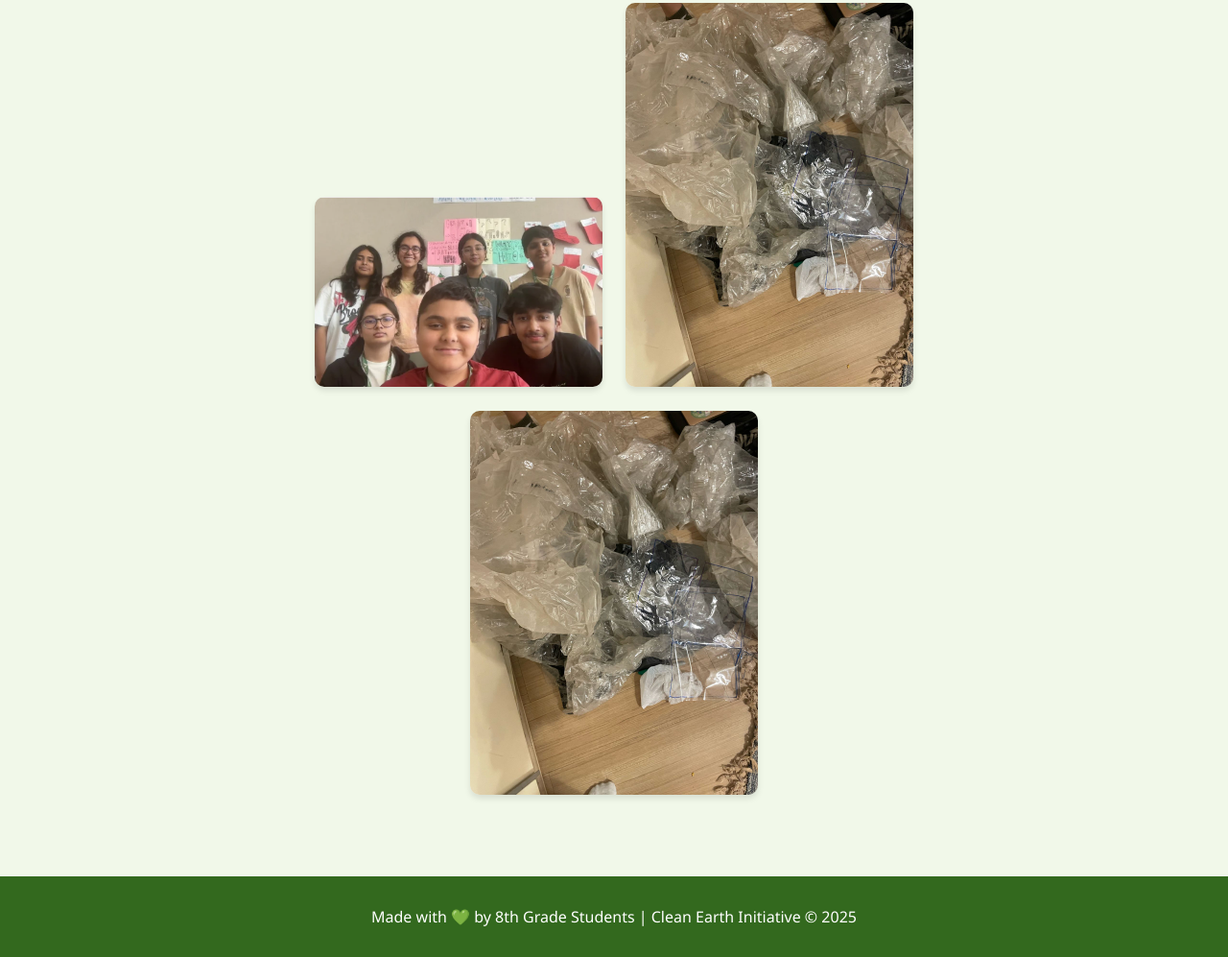
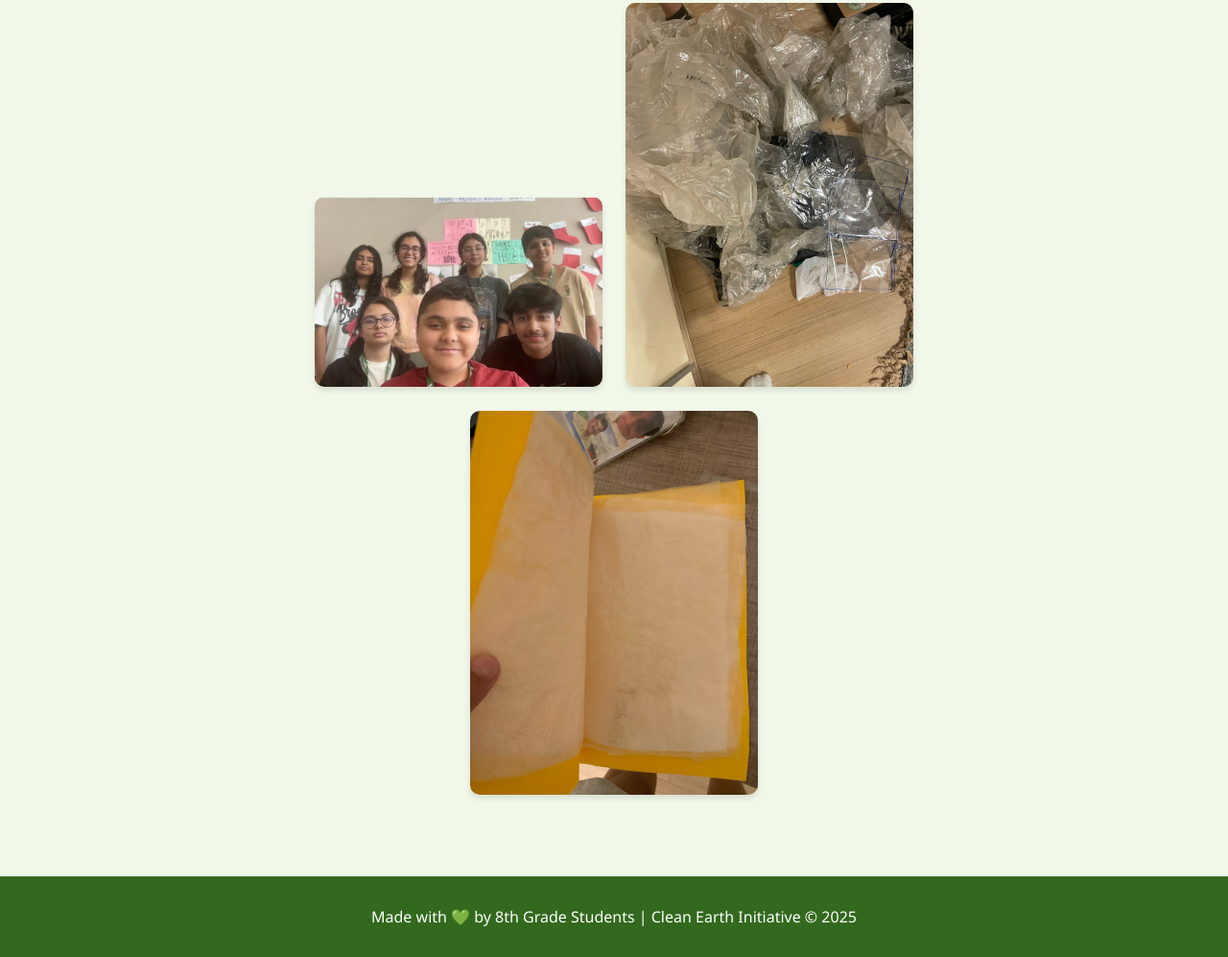
Before and after one commit to anikakhosla/clean-earth-initiative, a plain HTML site: page Writing-Material.html in a window 1280 px wide. Shown: the part 362-1359 px from the top of the page at 96% size. Drawn offline with Linux system fonts and the light colour scheme.

Commit message:
Update Writing-Material.html

```diff
--- a/Writing-Material.html
+++ b/Writing-Material.html
@@ -92,7 +92,7 @@
     <div>
       <img src="Screenshot 2025-04-15 195837.png" alt="Writing material">
       <img src="WhatsApp Image 2025-04-14 at 20.06.19_ec2e8336.jpg" alt="Our team">
-      <img src="WhatsApp Image 2025-04-14 at 20.06.19_ec2e8336.jpg" alt="Our solution">
+      <img src="solution.jpg" alt="Our solution">
     </div>
   </section>
 
```
